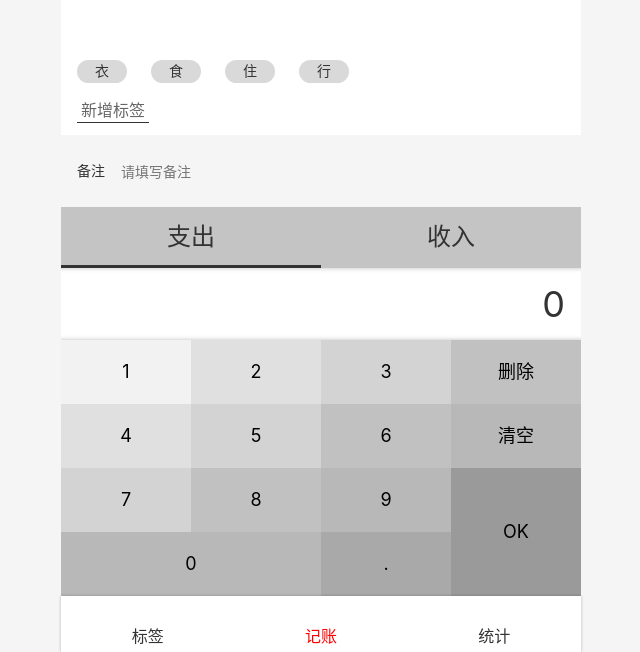
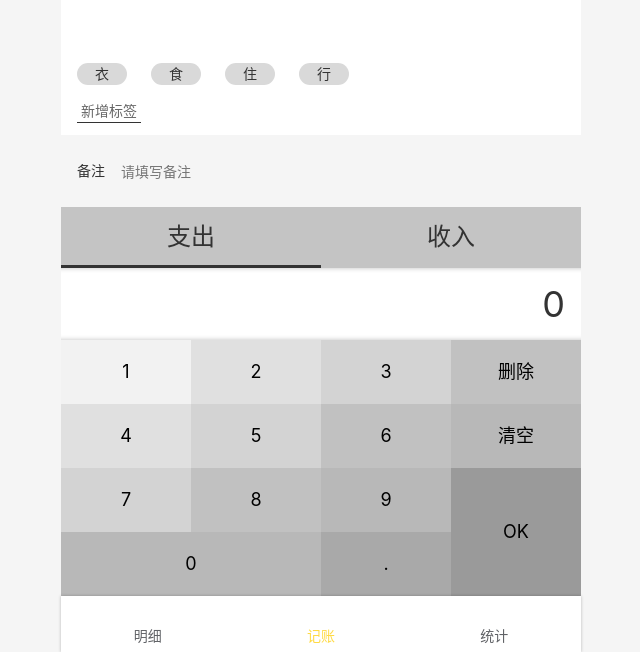
Before and after one commit to ygcedu/coinback-cash, a React app: page /money#/money in a window 1280 px wide. Shown: the part 148-800 px from the top of the page, without its empty margins (319-959 px from the left). Built offline with nearby package versions, Linux system fonts and the light colour scheme.

Commit message:
完成切换选中图标功能

```diff
--- a/public/index.html
+++ b/public/index.html
@@ -15,6 +15,6 @@
   </head>
   <body>
     <div id="root"></div>
-    <script src="//at.alicdn.com/t/font_2824081_nxhryjrizmb.js"></script>
+    <script src="//at.alicdn.com/t/font_2824081_vtrntdw9pjl.js"></script>
   </body>
 </html>
--- a/src/components/Nav.tsx
+++ b/src/components/Nav.tsx
@@ -1,5 +1,5 @@
 import styled from 'styled-components';
-import {NavLink} from 'react-router-dom';
+import {NavLink, useLocation} from 'react-router-dom';
 import React from 'react';
 import Icon from './Icon';
 
@@ -7,6 +7,7 @@ const NavWrapper = styled.nav`
   background: white;
   box-shadow: 0 0 3px rgba(0, 0, 0, 0.25);
   line-height: 24px;
+  color: #606266;
 
   > ul {
     display: flex;
@@ -23,16 +24,11 @@ const NavWrapper = styled.nav`
         justify-content: center;
         align-items: center;
 
-        //.icon {
-        //  width: 24px;
-        //  height: 24px;
-        //}
-
         &.selected {
-          color: red;
+          color: #ffda44;
 
           .icon {
-            fill: red;
+            fill: #ffda44;
           }
         }
       }
@@ -41,24 +37,32 @@ const NavWrapper = styled.nav`
 `;
 
 const Nav = () => {
+  const {pathname} = useLocation();
+
   return (
     <NavWrapper>
       <ul>
         <li>
           <NavLink to="/tags" activeClassName="selected">
-            <Icon name="labels" size={24}/>
-            标签
+            {
+              pathname === '/tags' ? <Icon name="details-fill" size={24}/> :
+                <Icon name="details" size={24}/>
+            }
+            明细
           </NavLink>
         </li>
         <li>
           <NavLink to="/money" activeClassName="selected">
-            <Icon name="money" size={24}/>
+            <Icon name="add" size={24}/>
             记账
           </NavLink>
         </li>
         <li>
           <NavLink to="/statistics" activeClassName="selected">
-            <Icon name="statistics" size={24}/>
+            {
+              pathname === '/statistics' ? <Icon name="statistics-fill" size={24}/> :
+                <Icon name="statistics" size={24}/>
+            }
             统计
           </NavLink>
         </li>
--- a/src/index.scss
+++ b/src/index.scss
@@ -29,7 +29,7 @@ a {
 
 body {
   font-family: $font-hei;
-  font-size: 16px;
+  font-size: 14px;
   line-height: 1.2;
   background: #f5f5f5;
 }
```
